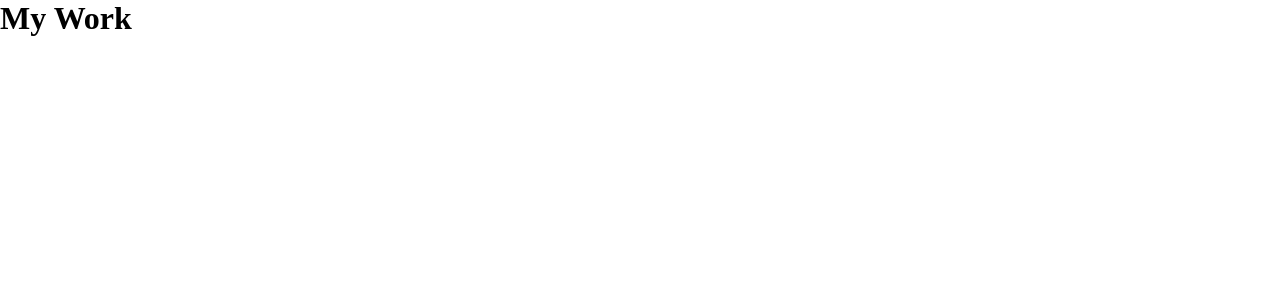
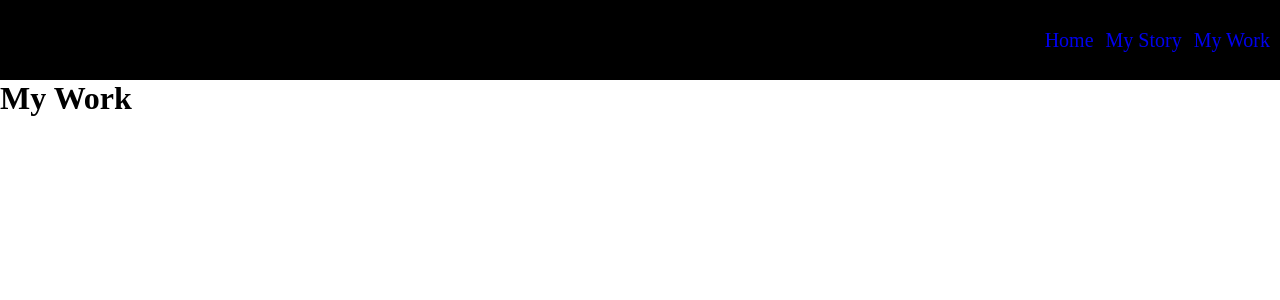
Before and after one commit to tla111/portfolio, a React (Create React App) app: page /work in a window 1280 px wide. Shown: the top 300 px of the page. Built offline with nearby package versions, Linux system fonts and the light colour scheme.

Commit message:
Navigation styled & added to MyStory &MyWork screens

```diff
--- a/src/components/navigation/Navigation.js
+++ b/src/components/navigation/Navigation.js
@@ -0,0 +1,27 @@
+import React from 'react';
+import { Link } from 'react-router-dom';
+import './nav.css';
+
+const Navigation = () => {
+  return (
+    <ul className='navList'>
+      <li className='navList_li'>
+        <Link to='/' className='navList_li_link'>
+          Home
+        </Link>
+      </li>
+      <li className='navList_li'>
+        <Link to='/about' className='navList_li_link'>
+          My Story
+        </Link>
+      </li>
+      <li className='navList_li'>
+        <Link to='/work' className='navList_li_link'>
+          My Work
+        </Link>
+      </li>
+    </ul>
+  );
+};
+
+export default Navigation;
--- a/src/components/navigation/nav.css
+++ b/src/components/navigation/nav.css
@@ -0,0 +1,28 @@
+.navList {
+  /* border: 1px solid black; */
+  background-color: black;
+  height: 10vh;
+  display: flex;
+  justify-content: flex-end;
+  align-items: center;
+}
+
+.navList_li {
+  margin: 2px;
+  list-style: none;
+  font-size: 20px;
+  margin-right: 10px;
+}
+
+.navList_li_link {
+  text-decoration: none;
+}
+
+.navList_li_link:visited,
+.navList_li_link:active {
+  color: white;
+}
+
+.navList_li_link:hover {
+  color: red;
+}
--- a/src/screens/MyStory.js
+++ b/src/screens/MyStory.js
@@ -1,8 +1,10 @@
 import React from 'react';
+import Navigation from '../components/navigation/Navigation';
 
 const MyStory = () => {
   return (
     <div>
+      <Navigation />
       <h1>My Story</h1>
     </div>
   );
--- a/src/screens/MyWork.js
+++ b/src/screens/MyWork.js
@@ -1,8 +1,10 @@
 import React from 'react';
+import Navigation from '../components/navigation/Navigation';
 
 const MyWork = () => {
   return (
     <div>
+      <Navigation />
       <h1>My Work</h1>
     </div>
   );
```
